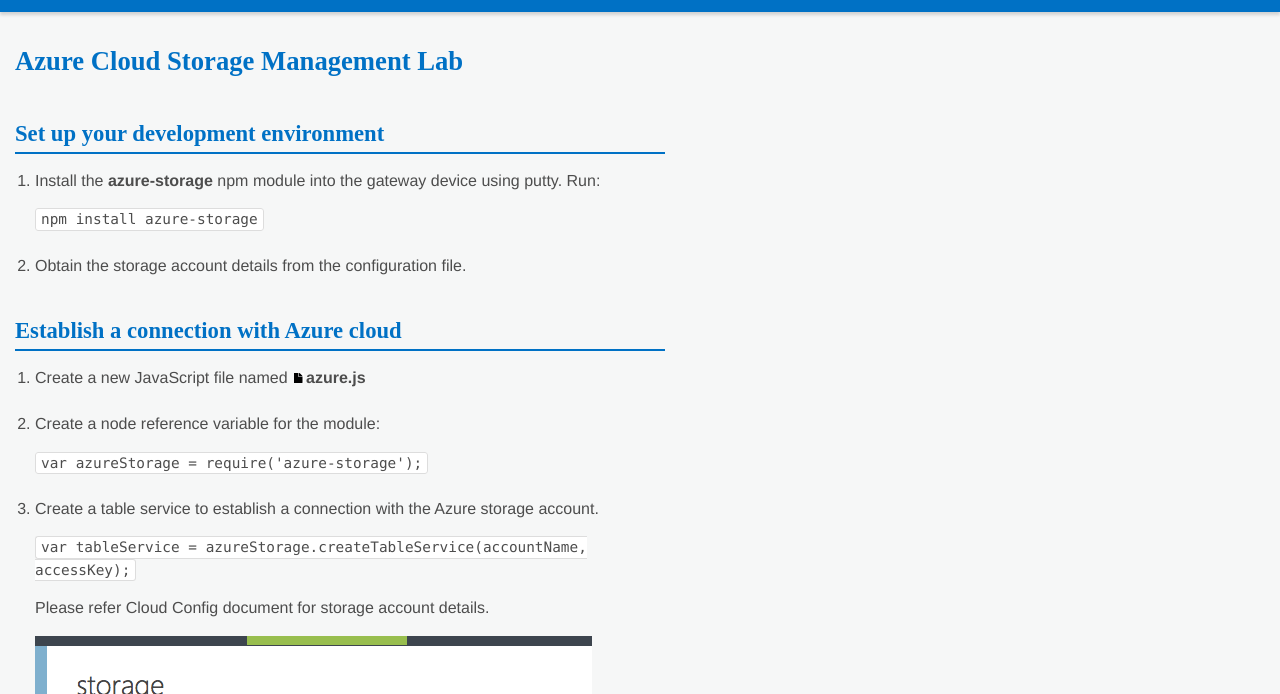
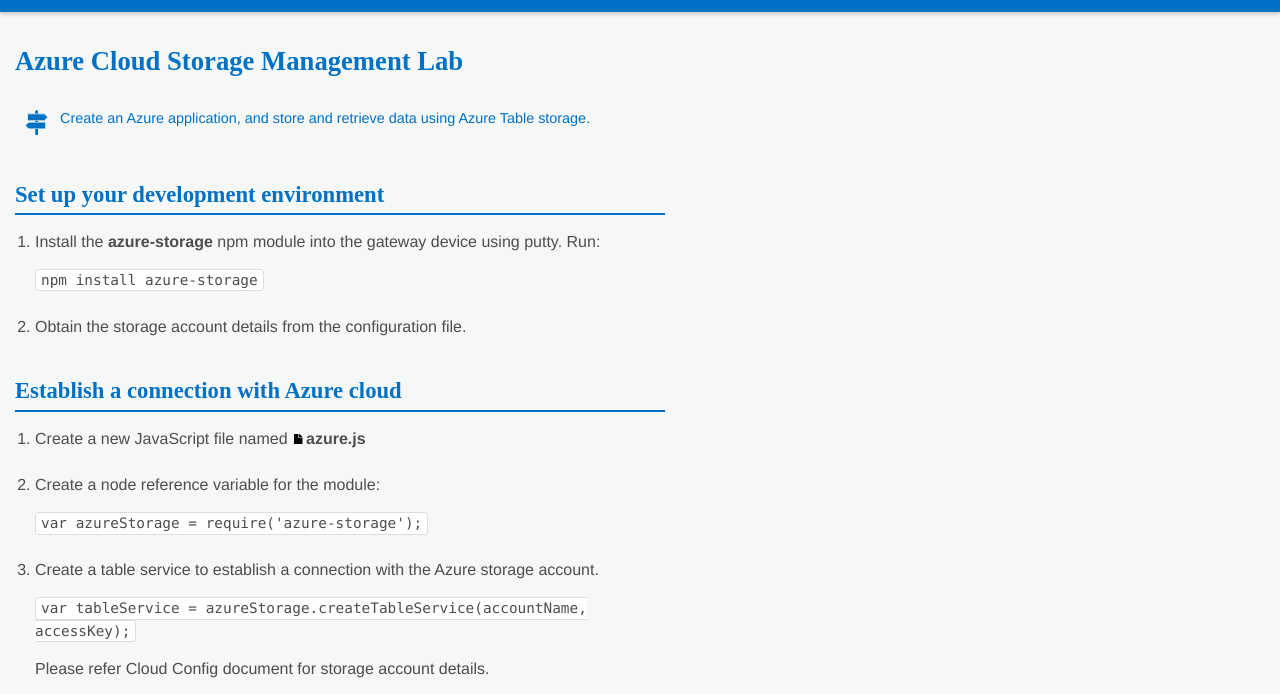
Before and after one commit to afmckinney/commercial-iot-labs, a plain HTML site: page cloud/azure/index.html in a window 1280 px wide. Shown: the part 53-747 px from the top of the page. Drawn offline with Linux system fonts and the light colour scheme.

Commit message:
Try to add description to Azure lab

```diff
--- a/cloud/azure/index.html
+++ b/cloud/azure/index.html
@@ -14,6 +14,10 @@
     <div class="content">
 
       <h1>Azure Cloud Storage Management Lab</h1>
+
+      <div class="tldr">
+        Create an Azure application, and store and retrieve data using Azure Table storage.
+      </div>
 
       <h2>Set up your development environment</h2>
 
```
Also changed, not shown: cloud/index.html (+3 -1 lines).
